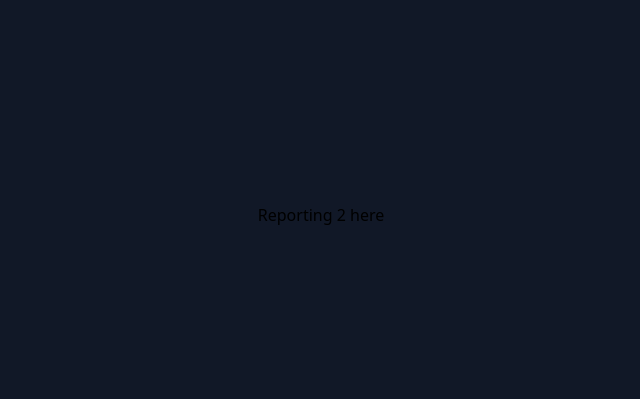
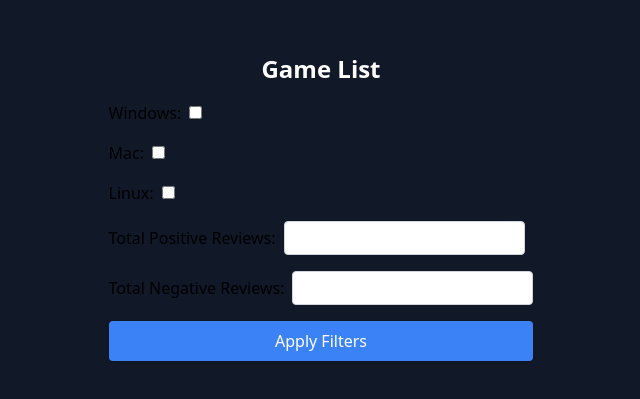
Before and after one commit to LanceColorina/STADVDB_MCO1_GROUP4, a Next.js app: page /path2 in a window 1280 px wide. Shown: the part 185-584 px from the top of the page, without its empty margins (319-959 px from the left). Built offline with nearby package versions, Linux system fonts and the light colour scheme.

Commit message:
Added path2

```diff
--- a/src/app/api/path2/route.ts
+++ b/src/app/api/path2/route.ts
@@ -1,12 +1,34 @@
 import {createConnection} from '@/utils/db'
-import { NextResponse } from 'next/server'
+import { NextResponse,NextRequest } from 'next/server'
 
-export async function GET(){
+export async function GET(req: NextRequest){
     try {
+        const url = new URL(req.url);
         const db = await createConnection();
-        const sql = "SELECT * FROM games";
-        const [games] = await db.query(sql);
+
+        const windows = url.searchParams.get('windows');
+        const mac = url.searchParams.get('mac');
+        const linux = url.searchParams.get('linux');
+        const minPositiveReviews = url.searchParams.get('total_positive_reviews');
+        const minNegativeReviews = url.searchParams.get('total_negative_reviews');
+
+        const sql = `SELECT p.windows, p.mac, p.linux,
+                        SUM(f.positive) AS total_positive_reviews,
+                        SUM(f.negative) AS total_negative_reviews
+                    FROM feedbacks f
+                    JOIN games g ON f.feedback_id = g.feedback_id
+                    JOIN platforms p ON g.platform_id = p.platform_id
+                    GROUP BY p.windows, p.mac, p.linux;
+                    `;
+        const [games] = await db.query(sql, [
+            windows, windows,
+            mac, mac,
+            linux, linux,
+            minPositiveReviews,
+            minNegativeReviews
+        ]);
         return NextResponse.json(games);
+
     }catch(error){
         console.log(error);
         return NextResponse.json({error: error})
--- /dev/null
+++ b/src/app/path2/FilterForm2.tsx
@@ -0,0 +1,97 @@
+import React from 'react';
+
+interface FilterFormProps {
+  windows: boolean;
+  mac: boolean;
+  linux: boolean;
+  total_positive_reviews: number | '';
+  total_negative_reviews: number | '';
+  setWindows: React.Dispatch<React.SetStateAction<boolean>>;
+  setMac: React.Dispatch<React.SetStateAction<boolean>>;
+  setLinux: React.Dispatch<React.SetStateAction<boolean>>;
+  setPos: React.Dispatch<React.SetStateAction<number | ''>>;
+  setNeg: React.Dispatch<React.SetStateAction<number | ''>>;
+  onSubmit: (e: React.FormEvent) => void;
+}
+
+const FilterForm: React.FC<FilterFormProps> = ({
+  windows,
+  mac,
+  linux,
+  total_positive_reviews,
+  total_negative_reviews,
+  setWindows,
+  setMac,
+  setLinux,
+  setPos,
+  setNeg,
+  onSubmit,
+}) => {
+  return (
+    <form onSubmit={onSubmit} className="mb-4 flex flex-col space-y-4">
+      <div>
+        <label>
+          Windows:
+          <input
+            type="checkbox"
+            checked={windows}
+            onChange={(e) => setWindows(e.target.checked)}
+            className="ml-2"
+          />
+        </label>
+      </div>
+      <div>
+        <label>
+          Mac:
+          <input
+            type="checkbox"
+            checked={mac}
+            onChange={(e) => setMac(e.target.checked)}
+            className="ml-2"
+          />
+        </label>
+      </div>
+      <div>
+        <label>
+          Linux:
+          <input
+            type="checkbox"
+            checked={linux}
+            onChange={(e) => setLinux(e.target.checked)}
+            className="ml-2"
+          />
+        </label>
+      </div>
+      <div>
+        <label>
+          Total Positive Reviews:
+          <input
+            type="number"
+            value={total_positive_reviews}
+            onChange={(e) => setPos(Number(e.target.value) || '')}
+            className="ml-2 p-1 border border-gray-300 rounded"
+          />
+        </label>
+      </div>
+      <div>
+        <label>
+          Total Negative Reviews:
+          <input
+            type="number"
+            value={total_negative_reviews}
+            onChange={(e) => setNeg(Number(e.target.value) || '')}
+            className="ml-2 p-1 border border-gray-300 rounded"
+          />
+        </label>
+      </div>
+      <button
+        type="submit"
+        className="mt-4 p-2 bg-blue-500 text-white rounded shadow"
+      >
+        Apply Filters
+      </button>
+    </form>
+  );
+};
+
+export default FilterForm;
--- /dev/null
+++ b/src/app/path2/GameCard2.tsx
@@ -0,0 +1,37 @@
+import Link from "next/link";
+import React from "react";
+
+interface Game {
+  app_id: number;
+  game_name: string;
+  header_image: string;
+  website: string;
+  total_positive_reviews: number;
+  total_negative_reviews: number;
+  windows: boolean;
+  mac: boolean;
+  linux: boolean;
+}
+
+interface GameCardProps {
+  game: Game;
+}
+
+const GameCard: React.FC<GameCardProps> = ({ game }) => {
+
+  return (
+    <div className="game-card" key={game.app_id}>
+
+        <img src={game.header_image} alt={game.game_name} className="w-full h-auto" />
+        <h3 className="text-lg font-bold">{game.game_name}</h3>
+        <p>Windows: {game.windows}</p>
+        <p>Mac: {game.mac}</p>
+        <p>Linux: {game.linux}</p>
+        <p>Positive Reviews: {game.total_positive_reviews}</p>
+        <p>Negative Reviews: {game.total_negative_reviews}</p>
+
+    </div>
+  );
+};
+
+export default GameCard;
--- a/src/app/path2/page.tsx
+++ b/src/app/path2/page.tsx
@@ -1,14 +1,69 @@
+// Path1.tsx
 "use client";
-import Link from "next/link";
-import { useState } from 'react'; // Import useState for managing component state
-
-export default function path2() {
+import { useState, useEffect } from "react";
+import FilterForm2 from './FilterForm2';
+import GameCard2 from './GameCard2';
 
 
+interface Game {
+  app_id: number;
+  game_name: string;
+  header_image: string;
+  website: string;
+  total_positive_reviews: number;
+  total_negative_reviews: number;
+  windows: boolean;
+  mac: boolean;
+  linux: boolean;
+}
+
+export default function Path2() {
+  const [games, setGames] = useState<Game[]>([]);
+  const [windowsPlatform, setWindows] = useState<boolean>(false);
+  const [macPlatform, setMac] = useState<boolean>(false);
+  const [linuxPlatform, setLinux] = useState<boolean>(false);
+  const [postiveReviews, setPos] = useState<number | ''>('');
+  const [negativeReviews, setNeg] = useState<number | ''>('');
+
+  const fetchGames = async () => {
+    try {
+      const response = await fetch(`/api/path2?windows=${windowsPlatform}&mac=${macPlatform}&linux=${linuxPlatform}&total_positive_reviews=${postiveReviews}&total_negative_reviews=${negativeReviews}`);
+      if (!response.ok) {
+        throw new Error("Network response was not ok");
+      }
+      const data: Game[] = await response.json();
+      setGames(data);
+    } catch (error) {
+      console.error("Failed to fetch games:", error);
+    }
+  };
+
+  const handleFilterSubmit = (e: React.FormEvent) => {
+    e.preventDefault();
+    fetchGames();
+  };
+
   return (
-    <div className="bg-gray-900 min-h-screen flex items-center justify-center">
-      Reporting 2 here
-
+    <div className="bg-gray-900 min-h-screen flex flex-col items-center justify-center p-4">
+      <h1 className="text-2xl font-bold text-white mb-4">Game List</h1>
+      <FilterForm2
+        windows = {windowsPlatform}
+        mac = {macPlatform}
+        linux = {linuxPlatform}
+        total_positive_reviews = {postiveReviews}
+        total_negative_reviews = {negativeReviews}
+        setWindows={setWindows}
+        setMac={setMac}
+        setLinux={setLinux}
+        setPos={setPos}
+        setNeg={setNeg}
+        onSubmit={handleFilterSubmit}
+      />
+      <div className="grid grid-cols-1 sm:grid-cols-2 lg:grid-cols-3 gap-4">
+        {games.slice(0, 10).map((game) => (
+          <GameCard2 key={game.app_id} game={game} />
+        ))}
+      </div>
     </div>
   );
 }
```
Also changed, not shown: 1 other file (tests, documents, lock files or other folders).
